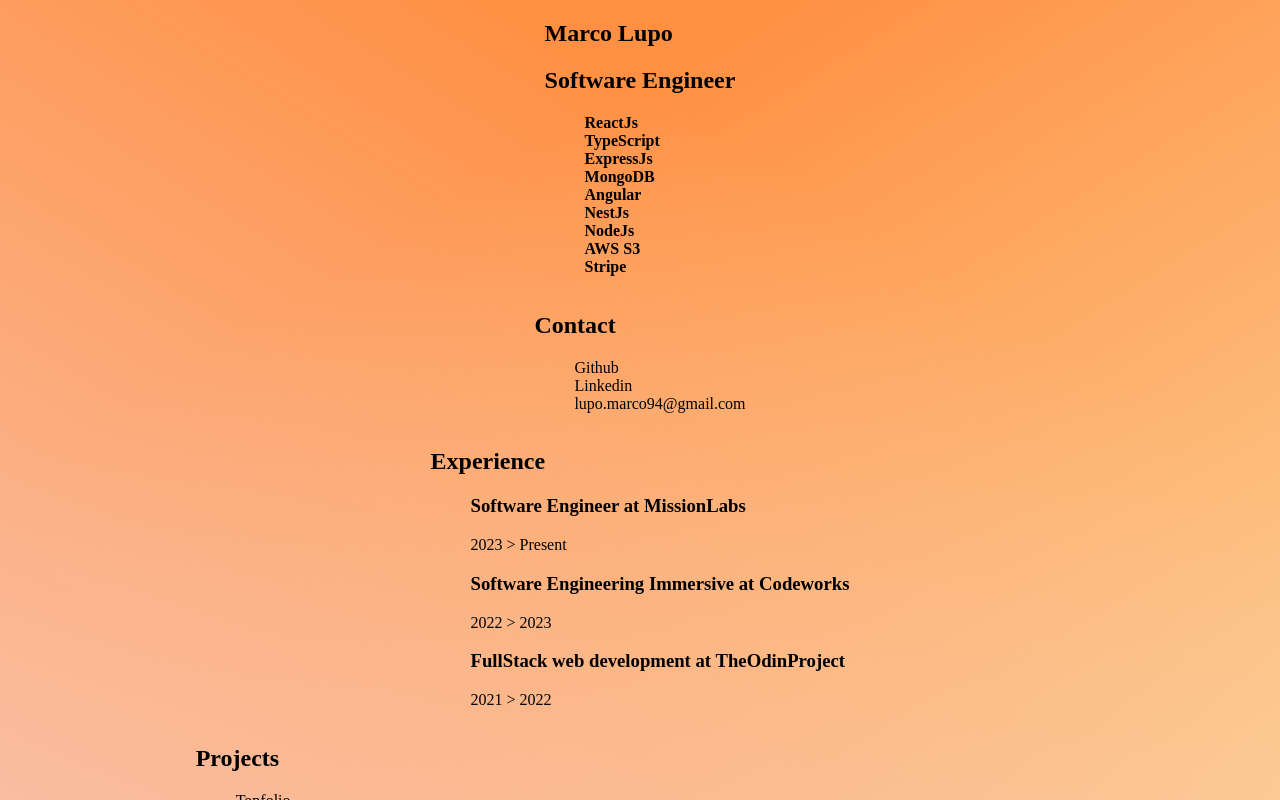
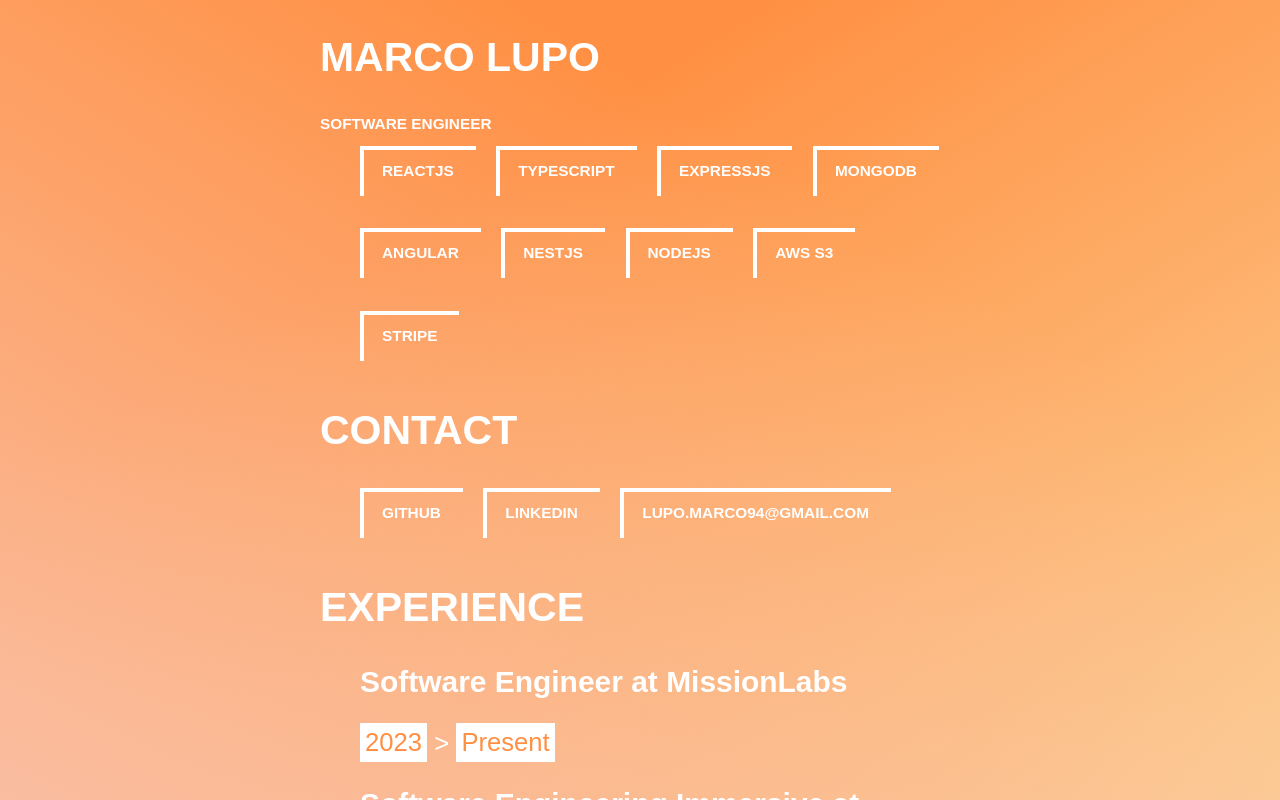
Before and after one commit to MarcoLupo94/ThreePortfolio, a React (Vite) app: page /html in a window 1280 px wide. Built offline with nearby package versions, Linux system fonts and the light colour scheme.

Commit message:
Added styling to portfolio Html, need refining

```diff
--- a/src/App.jsx
+++ b/src/App.jsx
@@ -1,7 +1,7 @@
 import { Routes, Route } from 'react-router-dom'
-import { HtmlPortfolio } from './components/HtmlPortfolio'
-import { NotFound } from './NotFound'
-import Experience from './components/Experience'
+import { HtmlPortfolio } from './molecules/HtmlPortfolio'
+import { NotFound } from './molecules/NotFound'
+import Experience from './molecules/Experience'
 export const App = () => {
     return (
         <Routes>
--- /dev/null
+++ b/src/atoms/CoolLink.jsx
@@ -0,0 +1,27 @@
+import { Link } from 'react-router-dom'
+const Internal = ({ text }) => (
+    <>
+        {' '}
+        <span className="border"></span>
+        <span className="label">{text}</span>
+        <span className="label-hover">
+            <span className="inner">{text}</span>
+        </span>
+    </>
+)
+export const CoolLink = ({ routerLink, link, element, text, target }) => {
+    return (
+        <>
+            {' '}
+            {routerLink ? (
+                <Link to={link} element={element} className="link">
+                    <Internal text={text} />
+                </Link>
+            ) : (
+                <a href={link} className="link" target={target}>
+                    <Internal text={text} />
+                </a>
+            )}
+        </>
+    )
+}
--- a/src/index.jsx
+++ b/src/index.jsx
@@ -7,6 +7,8 @@ const root = ReactDOM.createRoot(document.querySelector('#root'))
 
 root.render(
     <BrowserRouter>
+        <span className="background back-1"></span>
+        <span className="background back-2"></span>
         <App />
     </BrowserRouter>
 )
--- a/src/components/HtmlPortfolio.jsx
+++ b/src/molecules/HtmlPortfolio.jsx
@@ -1,42 +1,43 @@
-import { contacts, experiences, projects, skillsList } from './Informations'
+import { CoolLink } from '../atoms/CoolLink'
+import { contacts, experiences, projects, skillsList } from '../atoms/Informations'
 export const HtmlPortfolio = () => {
     return (
         <>
-            <span className="background back-1"></span>
-            <span className="background back-2"></span>
             <main className="html-portfolio">
                 <section className="section-intro">
-                    <h1>Marco Lupo</h1>
-                    <h2>Software Engineer</h2>
-                    <ul>
+                    <h1>MARCO LUPO</h1>
+                    <h2>SOFTWARE ENGINEER</h2>
+                    <ul className="list-1">
                         {skillsList.map(skill => (
                             <li key={skill.id}>
-                                <a target="_blank" href={skill.url}>
-                                    <b>{skill.name}</b>
-                                </a>
+                                <CoolLink
+                                    target="_blank"
+                                    routerLink={false}
+                                    link={skill.url}
+                                    text={skill.name}
+                                />
                             </li>
                         ))}
                     </ul>
                 </section>
                 <section className="section-contact">
-                    <h1>Contact</h1>
-                    <ul>
+                    <h1>CONTACT</h1>
+                    <ul className="list-1">
                         {contacts.map(contact => (
                             <li key={contact.id}>
-                                <a
+                                <CoolLink
                                     target="_blank"
-                                    href={contact.url}
-                                    className={contact.mail ? 'email' : 'social'}
-                                >
-                                    {contact.name}
-                                </a>
+                                    routerLink={false}
+                                    link={contact.url}
+                                    text={contact.name}
+                                />
                             </li>
                         ))}
                     </ul>
                 </section>
                 <section className="section-experience">
-                    <h1>Experience</h1>
-                    <ul>
+                    <h1>EXPERIENCE</h1>
+                    <ul className="list-2">
                         {experiences.map(experience => (
                             <li key={experience.id}>
                                 <h3>
@@ -44,25 +45,28 @@ export const HtmlPortfolio = () => {
                                     <span> {experience.separator} </span>
                                     {experience.name}
                                 </h3>
-                                <div className="period">
-                                    <span> {experience.start}</span>
-                                    <span> {'>'}</span>
-                                    <span> {experience.end}</span>
+                                <div>
+                                    <span className="period">{experience.start}</span>
+                                    <span> {'>'} </span>
+                                    <span className="period">{experience.end}</span>
                                 </div>
                             </li>
                         ))}
                     </ul>
                 </section>
                 <section className="section-projects">
-                    <h1>Projects</h1>
+                    <h1>PROJECTS</h1>
                     <ul>
                         {projects.map(project => (
                             <li key={project.id}>
-                                <a target="_blank" href={project.link}>
-                                    <span>{project.name}</span>
-                                </a>
-                                <p>{project.description}</p>
-                                <ul>
+                                <CoolLink
+                                    target="_blank"
+                                    routerLink={false}
+                                    link={project.url}
+                                    text={project.name}
+                                />
+                                <p style={{ fontSize: '0.4rem' }}>{project.description}</p>
+                                <ul className="list-1">
                                     {project.technologies.map(skill => (
                                         <li key={skill.id}>
                                             <a target="_blank" href={skill.url}>
--- a/src/NotFound.jsx
+++ b/src/molecules/NotFound.jsx
@@ -1,6 +1,5 @@
-import { Center } from '@react-three/drei'
-import { Link } from 'react-router-dom'
-import Experience from './components/Experience'
+import { CoolLink } from '../atoms/CoolLink'
+import Experience from './Experience'
 
 export const NotFound = () => {
     return (
@@ -14,9 +13,12 @@ export const NotFound = () => {
             }}
         >
             <h1> 404 Page Not Found :(</h1>
-            <Link to="/" element={Experience}>
-                <h3 style={{ background: 'white', padding: '1em' }}>Back to HomePage :)</h3>
-            </Link>
+            <CoolLink
+                routerLink={true}
+                link="/"
+                element={<Experience />}
+                text={'Back To Home Page :)'}
+            />
         </div>
     )
 }
--- a/src/style.css
+++ b/src/style.css
@@ -7,13 +7,33 @@ body,
     width: 100%;
     height: 100%;
     background: #ff9043;
+    color: white;
+    -webkit-font-smoothing: antialiased;
+    color: #fff;
+    font-size: 4vw;
+    font-family: Oswald, sans-serif;
+}
+section {
+    width: 50%;
+}
+section h1 {
+    font-size: 0.8rem;
 }
 a {
     text-decoration: none;
     color: inherit;
+    font-size: 0.3rem;
 }
+
 ul {
     list-style: none;
+}
+
+h2 {
+    font-size: 0.3rem;
+}
+p {
+    font-size: 0.1rem;
 }
 .html-portfolio {
     z-index: 2;
@@ -37,3 +57,72 @@ ul {
 .back-2 {
     background: linear-gradient(to right top, #fabda0, rgba(250, 189, 160, 0) 70%);
 }
+.link {
+    display: inline-block;
+    position: relative;
+    text-decoration: none;
+    font-family: Oswald, sans-serif;
+    text-transform: uppercase;
+    font-weight: 700;
+    padding: 16px 22px;
+    overflow: hidden;
+}
+.border {
+    position: absolute;
+    top: 0;
+    left: 0;
+    width: 100%;
+    height: 100%;
+    border: 4px solid #fff;
+    vertical-align: baseline;
+}
+.link:hover .label-hover,
+.link:hover .inner {
+    transform: translateX(0);
+}
+
+.label-hover {
+    overflow: hidden;
+    background: #fff;
+    transform: translateX(-100%);
+}
+.inner {
+    display: flex;
+    align-items: center;
+    justify-content: center;
+    color: #fdb06e;
+    transform: translateX(100%);
+}
+.label-hover,
+.inner {
+    position: absolute;
+    top: 0;
+    left: 0;
+    width: 100%;
+    height: 100%;
+    transition: transform 0.45s cubic-bezier(0.4, 0, 0.25, 1);
+    will-change: transform;
+    font-weight: 700;
+    text-transform: uppercase;
+}
+.list-1 {
+    display: flex;
+    flex-wrap: wrap;
+    gap: 0.4em;
+    margin: 0;
+}
+.list-2 {
+    font-size: 0.5rem;
+}
+.list-2 .period {
+    background: #fff;
+    color: #ff9043;
+    padding: 0.2em;
+}
+.list-3 {
+    font-size: 3rem;
+}
+.label {
+    font-weight: 700;
+    text-transform: uppercase;
+}
```
Also changed, not shown: src/atoms/Informations.js (renamed from src/components/Informations.js), src/molecules/Experience.jsx (renamed from src/components/Experience.jsx).
